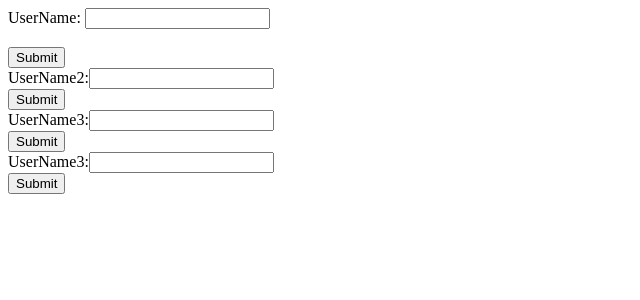
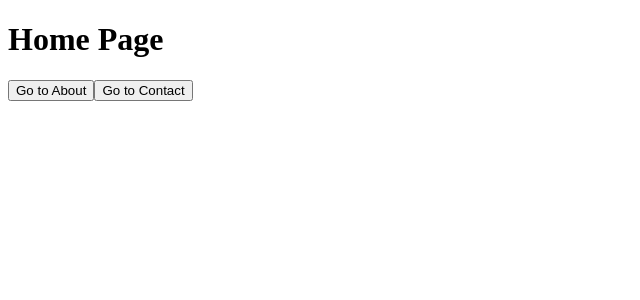
Before and after one commit to CHANDAN-su/reactApplication, a React (Vite) app: page / in a window 1280 px wide. Shown: the top 300 px of the page, without its empty margins (0-640 px from the left). Built offline with nearby package versions, Linux system fonts and the light colour scheme; no server answers.

Commit message:
UseNavigate hooks react router dom

```diff
--- /dev/null
+++ b/Component/RecatRouterDom/Hooks/AllHooks/UseNavtigate.jsx
@@ -0,0 +1,77 @@
+import React from 'react'
+import { createBrowserRouter, RouterProvider, useNavigate, Link } from "react-router-dom";
+
+const Home =() => {
+    const navigate = useNavigate();
+
+    const gotoAbout = () => {
+        navigate("/about")
+    }
+
+    const gotocontact = () => {
+        navigate("/contact");
+    }
+
+    return (
+        <>
+            <h1>Home Page</h1>
+            <button onClick={gotoAbout}>Go to About</button>
+            <button onClick={gotocontact}>Go to Contact</button>
+        </>
+    )
+}
+
+
+const About = () => {
+    const navigate = useNavigate();
+    return (
+        <>
+            <h1>About Page</h1>
+            <button onClick={() => navigate("/")}>Go to Home</button>
+            <button onClick={() => navigate("/contact")}>Go to Contact</button>
+        </>
+    )
+}
+
+const Contact = () => {
+    return (
+        <>
+            <h1>Contact Page</h1>
+            <nav>
+                <ul>
+                    <li>
+                        <Link to="/">Home</Link>
+                    </li>
+                    <li>
+                        <Link to="about">About</Link>
+                    </li>
+                </ul>
+            </nav>
+        </>
+    )
+}
+
+const router = createBrowserRouter([
+    {
+        path:"/",
+        element: <Home/>
+    },
+    {
+        path: "/about",
+        element: <About/>
+    },
+    {
+        path: "/contact",
+        element: <Contact/>
+    }
+]);
+
+function useNavtigate() {
+  return (
+    <>
+        <RouterProvider router={router} />
+    </>
+  )
+}
+
+export default useNavtigate
--- a/src/App.jsx
+++ b/src/App.jsx
@@ -33,6 +33,7 @@ import Meta from "../Component/RecatRouterDom/Hooks/Meta";
 import LoggingwithcreateBrowserRouter from "../Component/RecatRouterDom/Hooks/LoggingwithcreateBrowserRouter";
 import  Await from "../Component/RecatRouterDom/AwaitImport";
 import FormComponent from "../Component/RecatRouterDom/FormComponent";
+import UseNavtigate from "../Component/RecatRouterDom/Hooks/AllHooks/UseNavtigate";
 import reactLogo from './assets/react.svg'
 import viteLogo from '/vite.svg'
 import './App.css'
@@ -239,7 +240,8 @@ function App() {
       {/* <Meta/> */}
       {/* <LoggingwithcreateBrowserRouter/> */}
       {/* <Await /> */}
-      < FormComponent />
+      {/* < FormComponent /> */}
+      <UseNavtigate/>
     </>
   )
 }
```
Also changed, not shown: Component/RecatRouterDom/Hooks/AllHooks/UseActiveData.jsx (added), Component/RecatRouterDom/Hooks/AllHooks/UseLocation.jsx (added), Component/RecatRouterDom/Hooks/AllHooks/UseMatch.jsx (added), Component/RecatRouterDom/Hooks/AllHooks/UseNavtigateWithNavigation.jsx (added), Component/RecatRouterDom/Hooks/AllHooks/UseParams.jsx (added), Component/RecatRouterDom/Hooks/AllHooks/UseRouters.jsx (added), Component/RecatRouterDom/Hooks/AllHooks/UseSearchParams.jsx (added).
